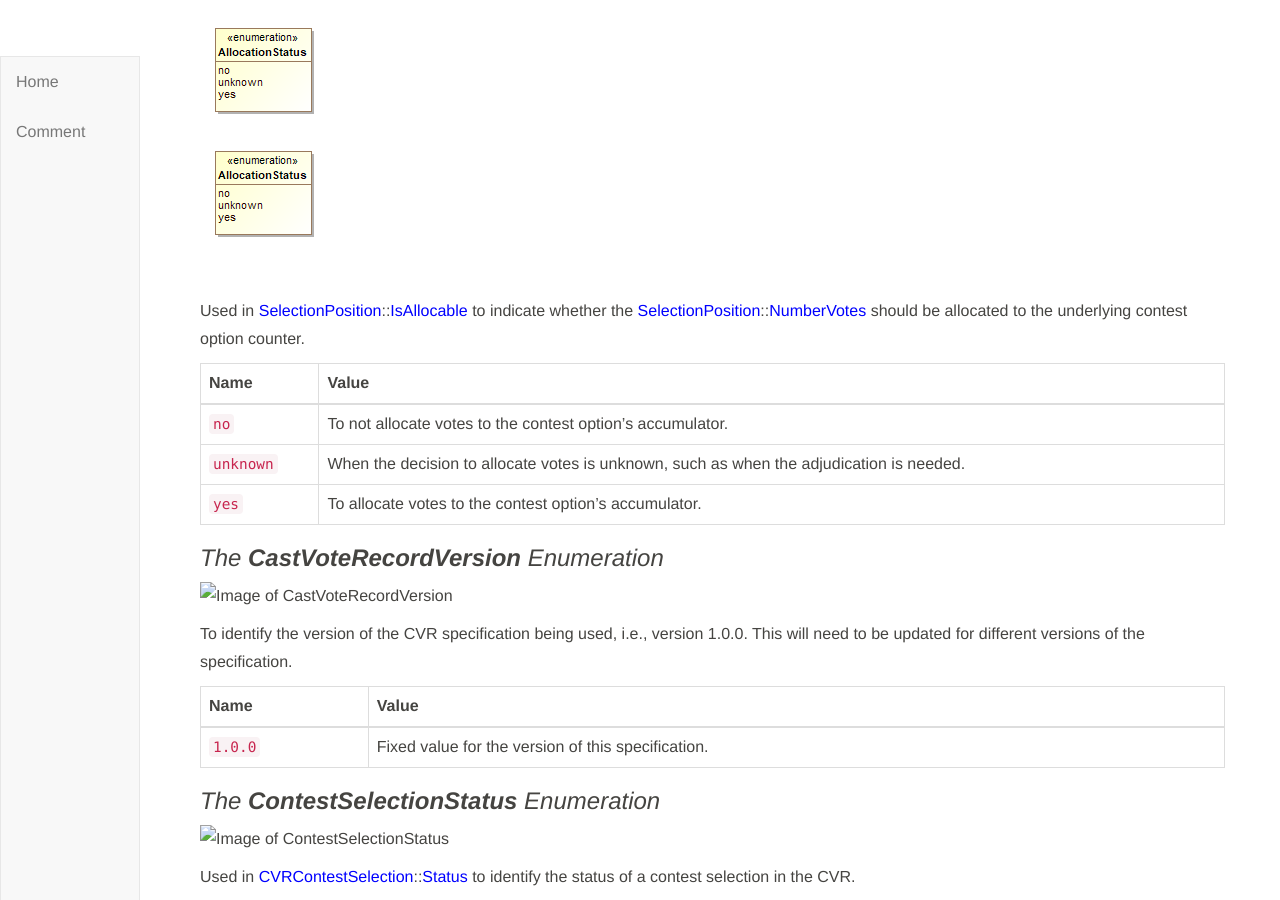
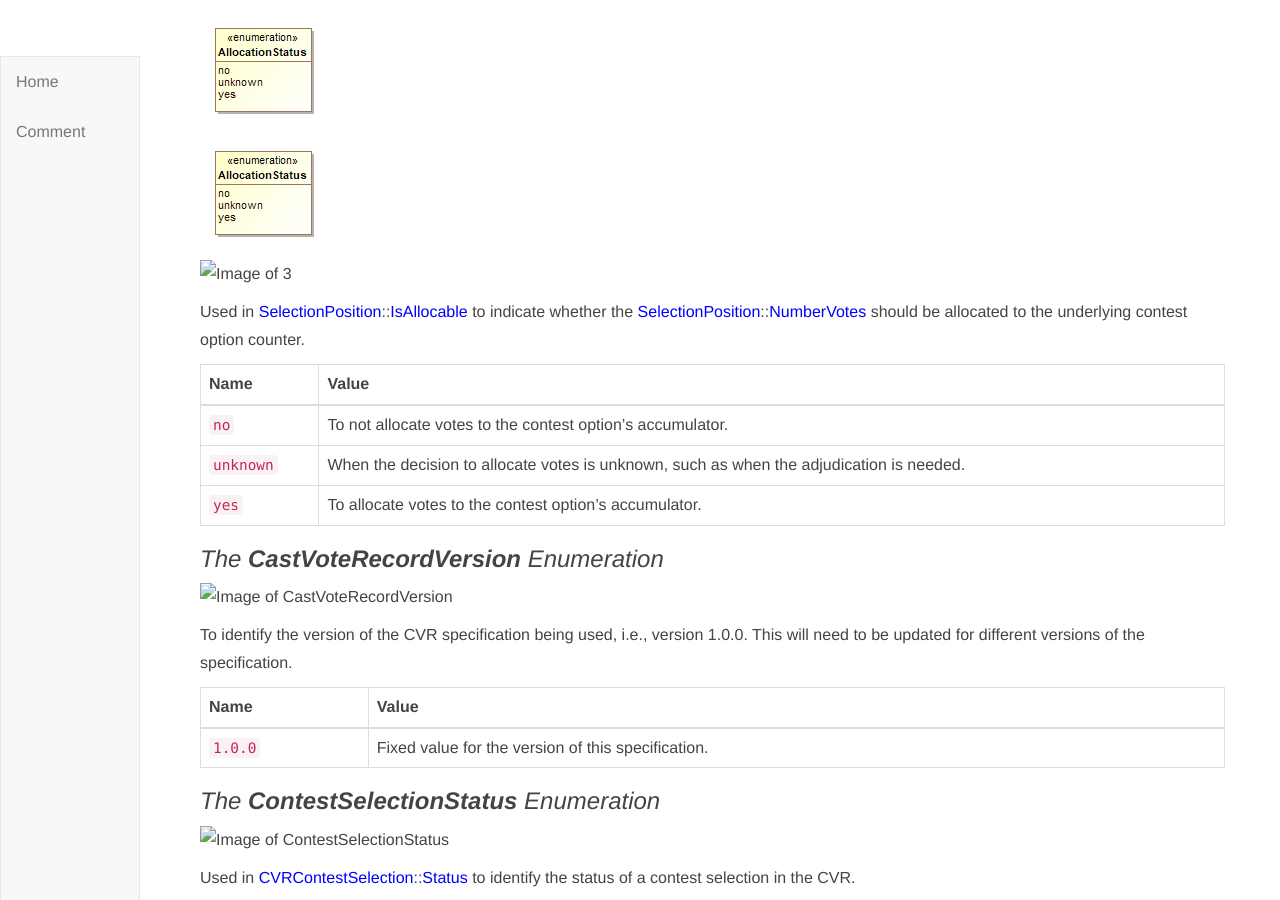
Before and after one commit to usnistgov/CastVoteRecords, a Jekyll site: the page built from index.md, in a window 1280 px wide and 900 px high, scrolled down 2584 px. Built offline with Jekyll 4.4.1, drawn with Linux system fonts in a browser that asks for light colours; our own code applies the rules of GitHub Pages for plain Markdown files.

Commit message:
updated class documentation

```diff
--- a/index.md
+++ b/index.md
@@ -83,11 +83,11 @@
 
 ### <a name="_18_5_3_43701b0_1533322047899_321573_5682"></a>*The **AllocationStatus** Enumeration*
 
-![Image of AllocationStatus](CastVoteRecords_UML_Documentation_files/18_5_3_43701b0_1533322047923_796623_5683.png)
+![Image of 1](CastVoteRecords_UML_Documentation_files/18_5_3_43701b0_1533322047923_796623_5683.png)
 
-![Image of Alloca](Pics/media/18_5_3_43701b0_1533322047923_796623_5683.png)
+![Image of 2](Pics/media/18_5_3_43701b0_1533322047923_796623_5683.png)
 
-![](Pics/media/_qw.png)
+![Image of 3](Pics/media/_qw.png)
 
 Used in [SelectionPosition](#_18_0_2_6340208_1485892992407_492157_4635)::[IsAllocable](#_18_0_2_6340208_1532546142492_921207_4764) to indicate whether the [SelectionPosition](#_18_0_2_6340208_1485892992407_492157_4635)::[NumberVotes](#_18_0_2_6340208_1485892992408_339917_4637) should be allocated to the underlying contest option counter.
 
```
